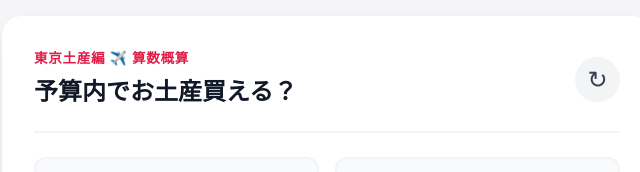
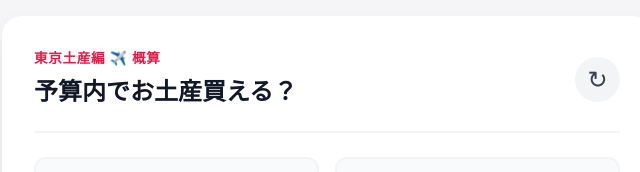
Before and after one commit to tat457/gaisuu, a plain HTML site: page index.html in a window 1280 px wide. Shown: the top 172 px of the page, 313-953 px from the left. Drawn offline with Linux system fonts and the light colour scheme.

Commit message:
Update eyebrow text in index.html

```diff
--- a/index.html
+++ b/index.html
@@ -437,7 +437,7 @@
       <section class="game-board" aria-labelledby="game-title">
         <div class="top-bar">
           <div>
-            <p class="eyebrow">東京土産編 ✈️ 算数概算</p>
+            <p class="eyebrow">東京土産編 ✈️ 概算</p>
             <h1 id="game-title">予算内でお土産買える？</h1>
           </div>
           <button class="icon-button" id="new-game-button" type="button" aria-label="新しい問題">
```
